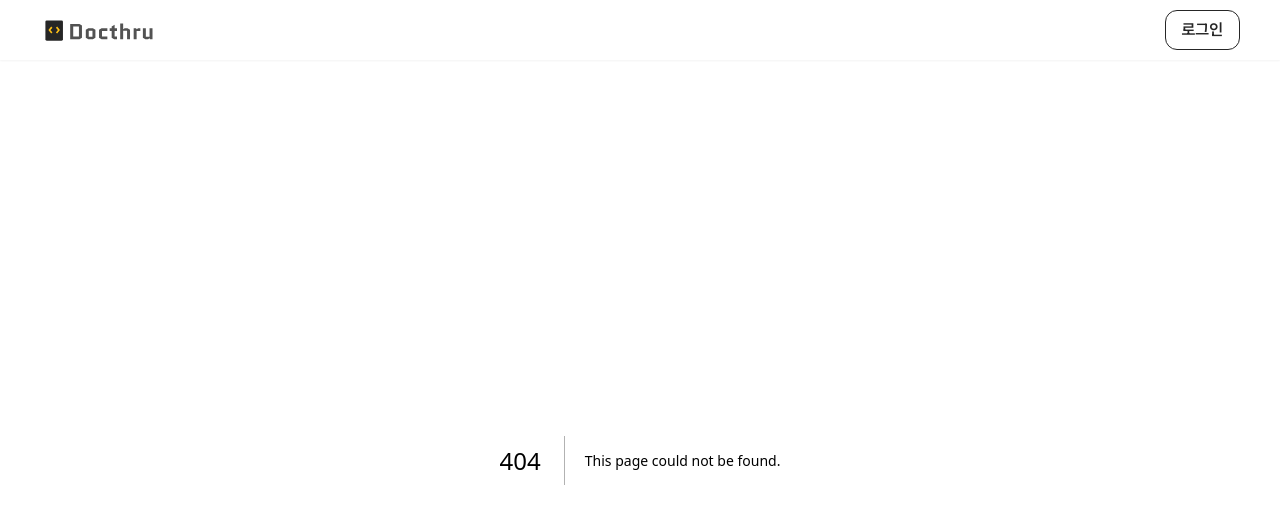
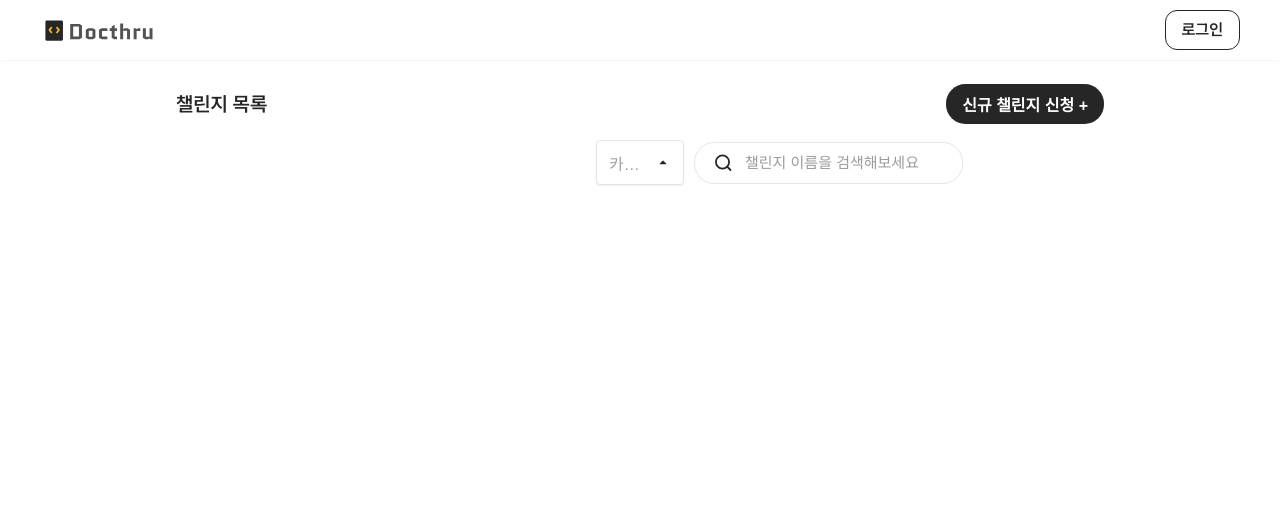
Before and after one commit to fs08-docthrough-team2/fs08-docthrough-team2-fe, a Next.js app: page /test in a window 1280 px wide. Before the commit this address had no page. Shown: the top 524 px of the page. Built offline with nearby package versions, Linux system fonts and the light colour scheme.

Commit message:
챌린지 목록 컴포넌트 작업중

```diff
--- /dev/null
+++ b/src/app/test/page.jsx
@@ -0,0 +1,46 @@
+'use client';
+
+import { useEffect, useState } from 'react';
+import ChallengeListToolbar from '@/components/organisms/ChallengeListToolbar'; // ✅ 여기 이름/경로 수정
+
+export default function TestPage() {
+  const [items, setItems] = useState([]);
+  const [category, setCategory] = useState('inProgress');
+  const [search, setSearch] = useState('');
+  const [page, setPage] = useState(1);
+  const pageSize = 10;
+  const totalCount = 25;
+
+  useEffect(() => {
+    const base = Array.from({ length: totalCount }, (_, i) => ({
+      id: i + 1,
+      title: `챌린지 ${i + 1}`,
+      tags: ['Next.js', 'React'],
+      likes: 10 + i,
+      views: 100 + i,
+      createdAt: '2025-10-28',
+    }));
+    const start = (page - 1) * pageSize;
+    setItems(base.slice(start, start + pageSize));
+  }, [page, search, category]);
+
+  return (
+    <main className="max-w-5xl mx-auto p-6">
+      <ChallengeListToolbar
+
+        variant="user"
+        title="챌린지 목록"
+        category={category}
+        categoryOptions={[
+          { label: '전체', value: 'all' },
+          { label: '참여중', value: 'inProgress' },
+          { label: '완료함', value: 'completed' },
+        ]}
+        onCategoryChange={(v) => setCategory(v)}
+        search={search}
+        onSearchChange={(v) => setSearch(v)}
+        onCreateRequest={() => alert('신규 챌린지 신청 클릭!')} // ✅ 테스트용 함수
+      />
+    </main>
+  );
+}
--- a/src/components/atoms/Input/SearchInput.jsx
+++ b/src/components/atoms/Input/SearchInput.jsx
@@ -1,3 +1,5 @@
+'use client';
+
 import { useState } from 'react';
 import styles from '@/styles/components/atoms/input/SearchInput.module.scss';
 
--- /dev/null
+++ b/src/components/organisms/ChallengeListToolbar.jsx
@@ -0,0 +1,50 @@
+'use client';
+
+import React from 'react';
+
+import styles from '@/styles/components/organisms/ChallengeListToolbar.module.scss';
+import SearchInput from '@/components/atoms/input/SearchInput.jsx';
+import DropdownCategory from '@/components/molecules/Dropdown/DropdownCategory.jsx';
+
+export default function ChallengeListToolbar({
+  variant = 'user',
+  title,
+  category,
+  categoryOptions = [],
+  onCategoryChange,
+  search = '',
+  onSearchChange,
+  onCreateRequest,
+}) {
+  const isAdmin = variant === 'admin';
+  const computedTitle = title ?? (isAdmin ? '챌린지 목록' : '나의 챌린지');
+  const pick = (v) => v?.target?.value ?? v;
+
+  return (
+    <section className={styles.wrapper}>
+      {/* 상단 제목 + 버튼 */}
+      <div className={styles.header}>
+        <h2 className={styles.title}>{computedTitle}</h2>
+        {!isAdmin && (
+          <button type="button" className={styles.createButton} onClick={onCreateRequest}>
+            신규 챌린지 신청 +
+          </button>
+        )}
+      </div>
+
+      {/* 드롭다운 + 검색 */}
+      <div className={styles.controls}>
+        <DropdownCategory
+          value={category}
+          options={categoryOptions}
+          onChange={(v) => onCategoryChange?.(pick(v))}
+        />
+        <SearchInput
+          value={search}
+          onChange={(v) => onSearchChange?.(pick(v))}
+          placeholder="챌린지 이름을 검색해보세요"
+        />
+      </div>
+    </section>
+  );
+}
--- /dev/null
+++ b/src/styles/components/organisms/ChallengeListToolbar.module.scss
@@ -0,0 +1,51 @@
+.wrapper {
+  width: 100%;
+  background-color: #fff;
+  display: flex;
+  flex-direction: column;
+  align-items: center;
+  border-radius: 8px;
+  padding: 16px 0;
+}
+
+/* 상단 헤더 */
+.header {
+  display: flex;
+  justify-content: space-between;
+  align-items: center;
+  width: 960px;
+  padding: 8px 16px;
+  box-sizing: border-box;
+}
+
+.title {
+  font-size: 20px;
+  font-weight: 600;
+  color: #262626;
+}
+
+.createButton {
+  background-color: #262626;
+  color: #fff;
+  border: none;
+  border-radius: 19.5px;
+  padding: 8px 16px;
+  font-size: 16px;
+  font-weight: 600;
+  cursor: pointer;
+  transition: background-color 0.2s;
+
+  &:hover {
+    background-color: #333;
+  }
+}
+
+/* 필터 + 검색 */
+.controls {
+  display: flex;
+  align-items: center;
+  gap: 10px;
+  width: 112px;
+  padding: 8px 12px;
+  box-sizing: border-box;
+}
```
Also changed, not shown: src/components/molecules/Dropdown/DropdownCategory.jsx (line endings or trailing spaces), src/styles/components/atoms/Input/BaseInput.module.scss (line endings or trailing spaces).
